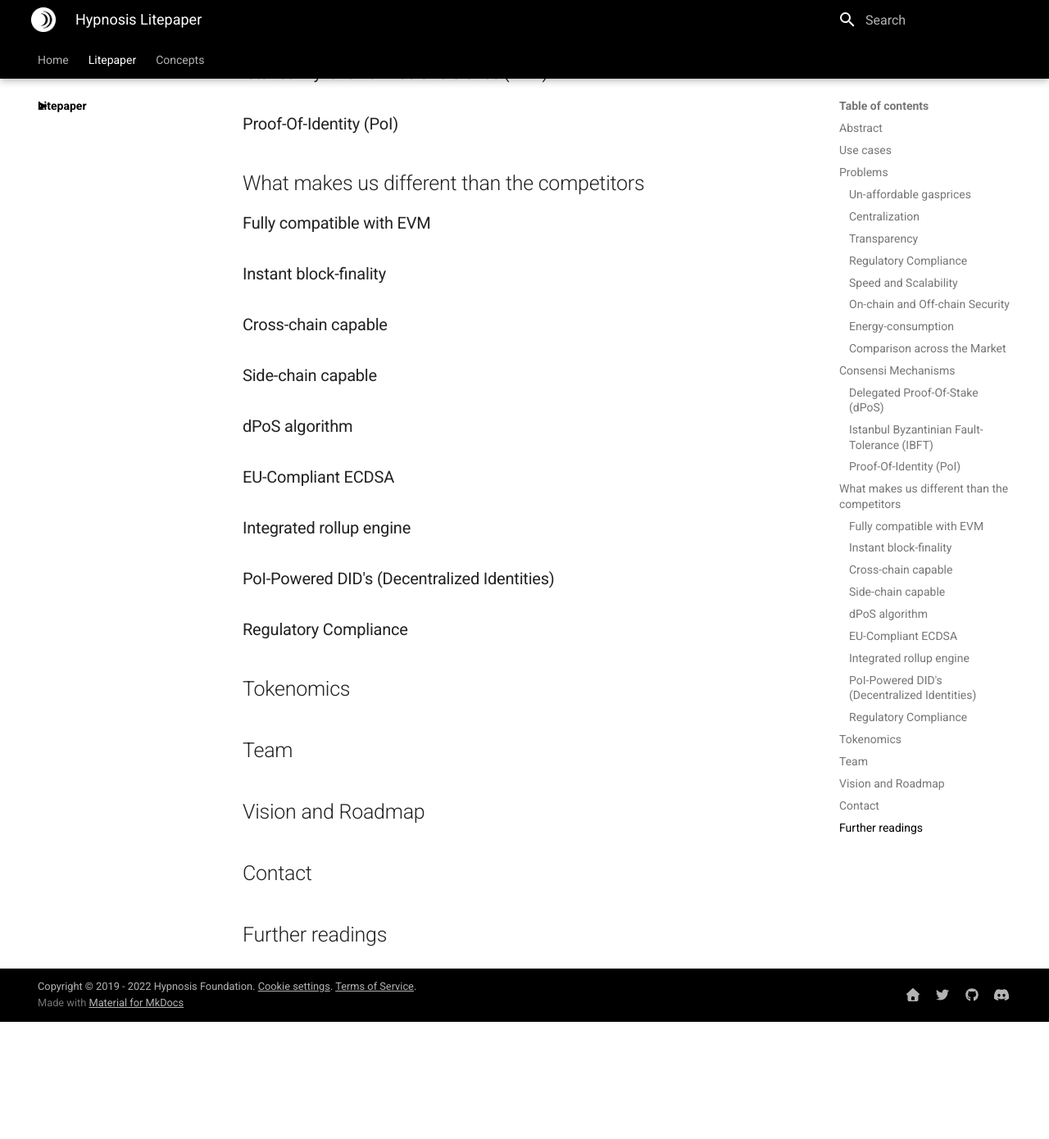
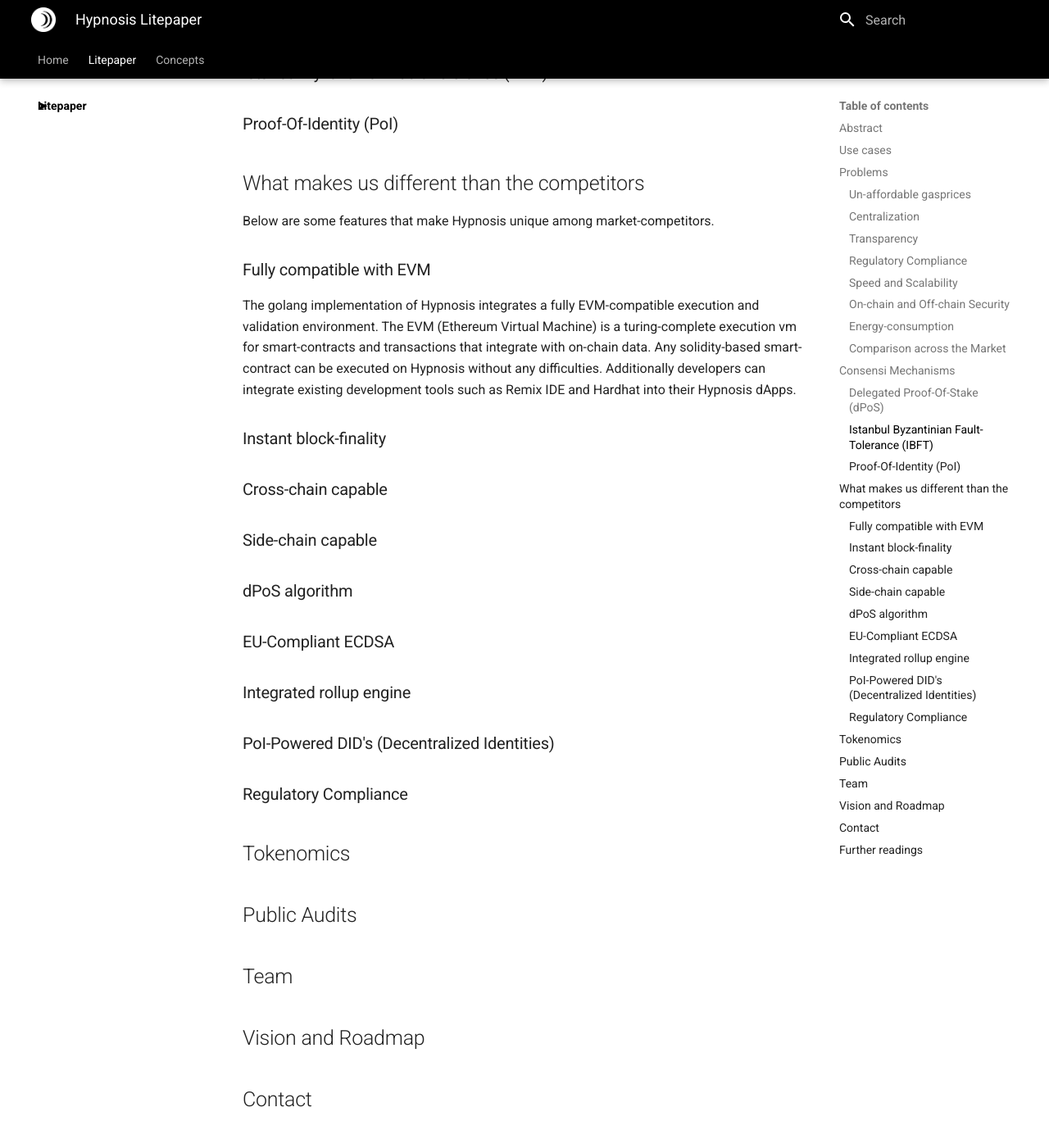
Before and after one commit to hypnosisfoundation/documentation, an MkDocs documentation site: the page built from docs/litepaper/index.md, in a window 1280 px wide and 1400 px high, scrolled down 1149 px. Shown: the top 1390 px of the window at 82% size. Built offline with MkDocs 1.6.1 and Material for MkDocs 9.7.7, drawn with Linux system fonts in a browser that asks for light colours; comment, search, counter and statistics services are not loaded; before the commit the page ends 2396 px from its top, so only the background shows below that.

Commit message:
added evm section

```diff
--- a/docs/litepaper/index.md
+++ b/docs/litepaper/index.md
@@ -14,6 +14,7 @@
 
 
 #### Un-affordable gasprices
+
 
 #### Centralization
 
@@ -39,7 +40,11 @@
 
 ## What makes us different than the competitors
 
+Below are some features that make Hypnosis unique among market-competitors.
+
 ### Fully compatible with EVM
+
+The golang implementation of Hypnosis integrates a fully EVM-compatible execution and validation environment. The EVM (Ethereum Virtual Machine) is a turing-complete execution vm for smart-contracts and transactions that integrate with on-chain data. Any solidity-based smart-contract can be executed on Hypnosis without any difficulties. Additionally developers can integrate existing development tools such as Remix IDE and Hardhat into their Hypnosis dApps.
 
 ### Instant block-finality
 
@@ -57,9 +62,9 @@
 
 ### Regulatory Compliance
 
+## Tokenomics
 
-
-## Tokenomics
+## Public Audits
 
 ## Team
 
```
